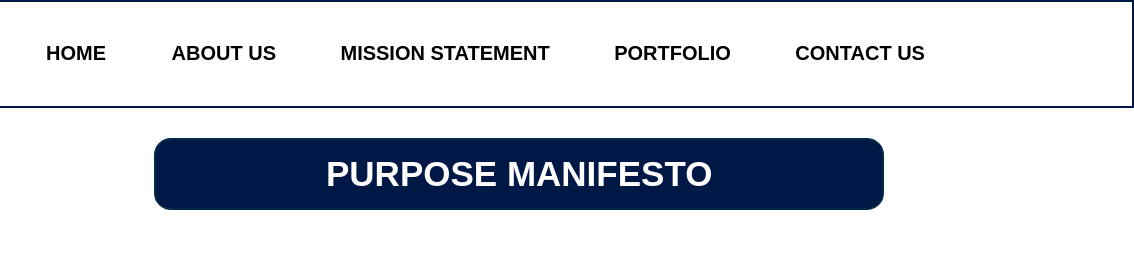
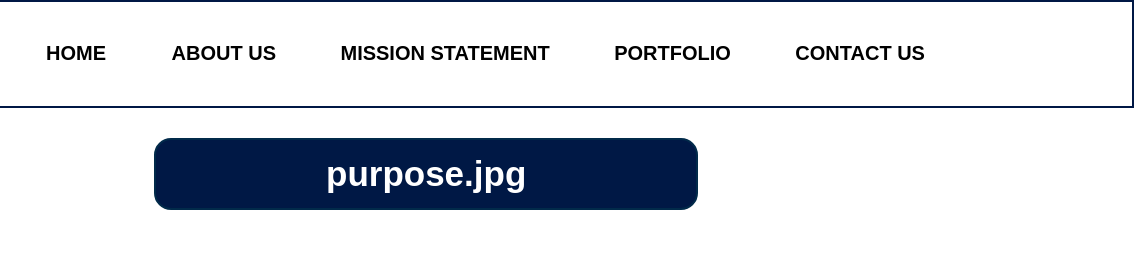
Before and after one commit to DUAKHAN-ux/Web-Developers, a plain HTML site: page mission.html in a window 1280 px wide. Shown: the top 257 px of the page, 146-1280 px from the left. Drawn offline with Linux system fonts and the light colour scheme.

Commit message:
Update mission.html

```diff
--- a/mission.html
+++ b/mission.html
@@ -24,8 +24,8 @@
          <li><a href="index.html">HOME </a></li>
          <li><a href="about_us.html">ABOUT US</a></li>
          <li><a href="mission.html">MISSION STATEMENT</a></li>
-		 <li><a href="blog.html">PORTFOLIO</a></li>
-		 <li><a href="contact_us.html">CONTACT US</a></li>
+         <li><a href="blog.html">PORTFOLIO</a></li>
+         <li><a href="contact_us.html">CONTACT US</a></li>
      </ul>
 
   </div>
@@ -37,15 +37,15 @@
 
 
 <div class="mission">
-<p><b> PURPOSE MANIFESTO </p>
+<p><b> purpose.jpg </p>
 </div>
 
 <div style="display:flex; margin-left:100px;">
 
 
 <div >
-	  <img style="margin-left:75px;margin-top:30px; margin-bottom:100px; border-radius: 28px; box-shadow: 20px 20px 20px grey;  " src="images/purpose.jpg" width="500" height="360">
-	  </div>
+      <img style="margin-left:75px;margin-top:30px; margin-bottom:100px; border-radius: 28px; box-shadow: 20px 20px 20px grey;  " src="images/purpose.jpg" width="500" height="360">
+      </div>
 
 
 <div class="p">
@@ -55,21 +55,5 @@
 </div>
 </div>
 
-
-
-
-
-
-
-
-
-
-
-
-
-
-
-
-
 </body>
 </html>
```
